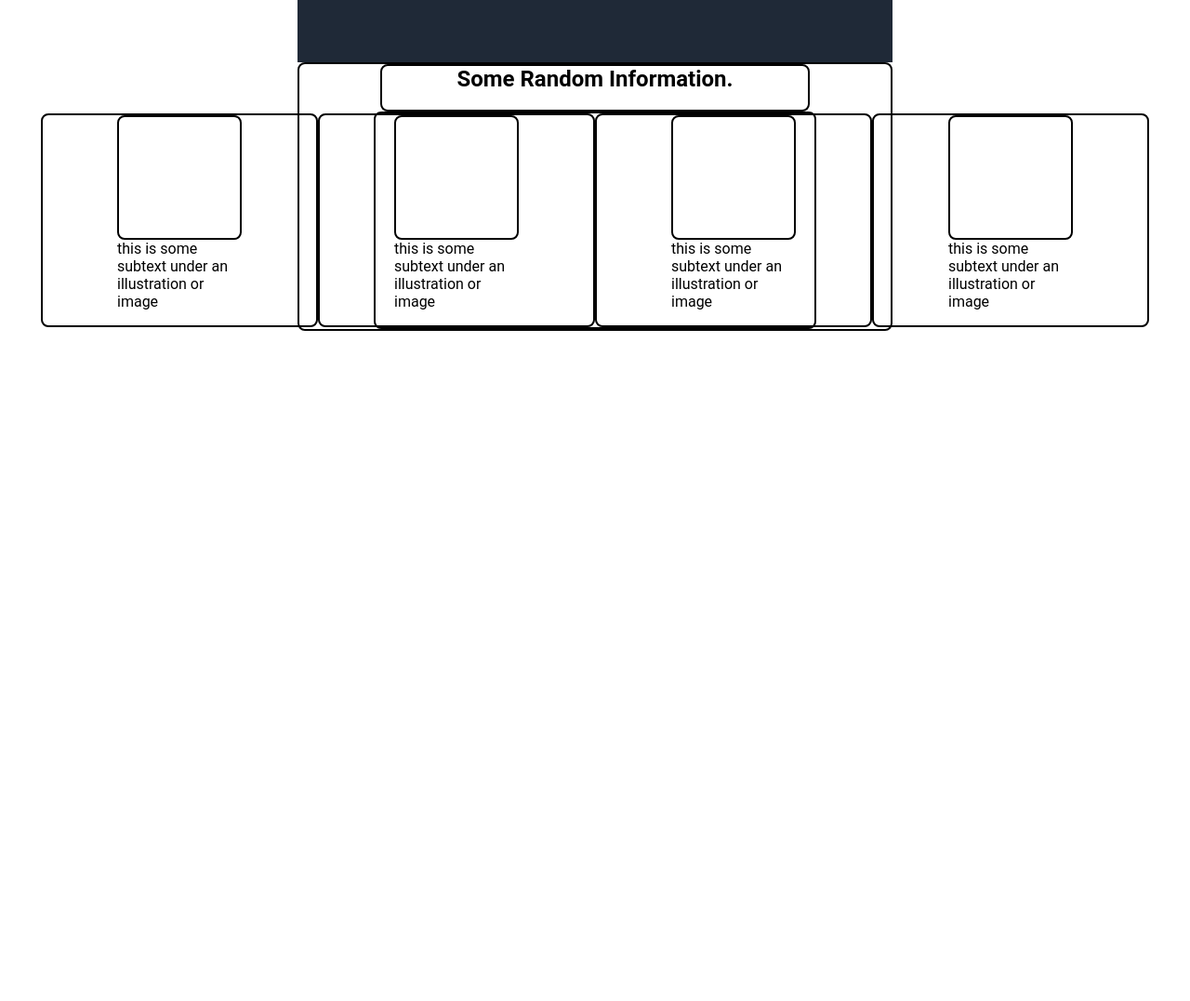
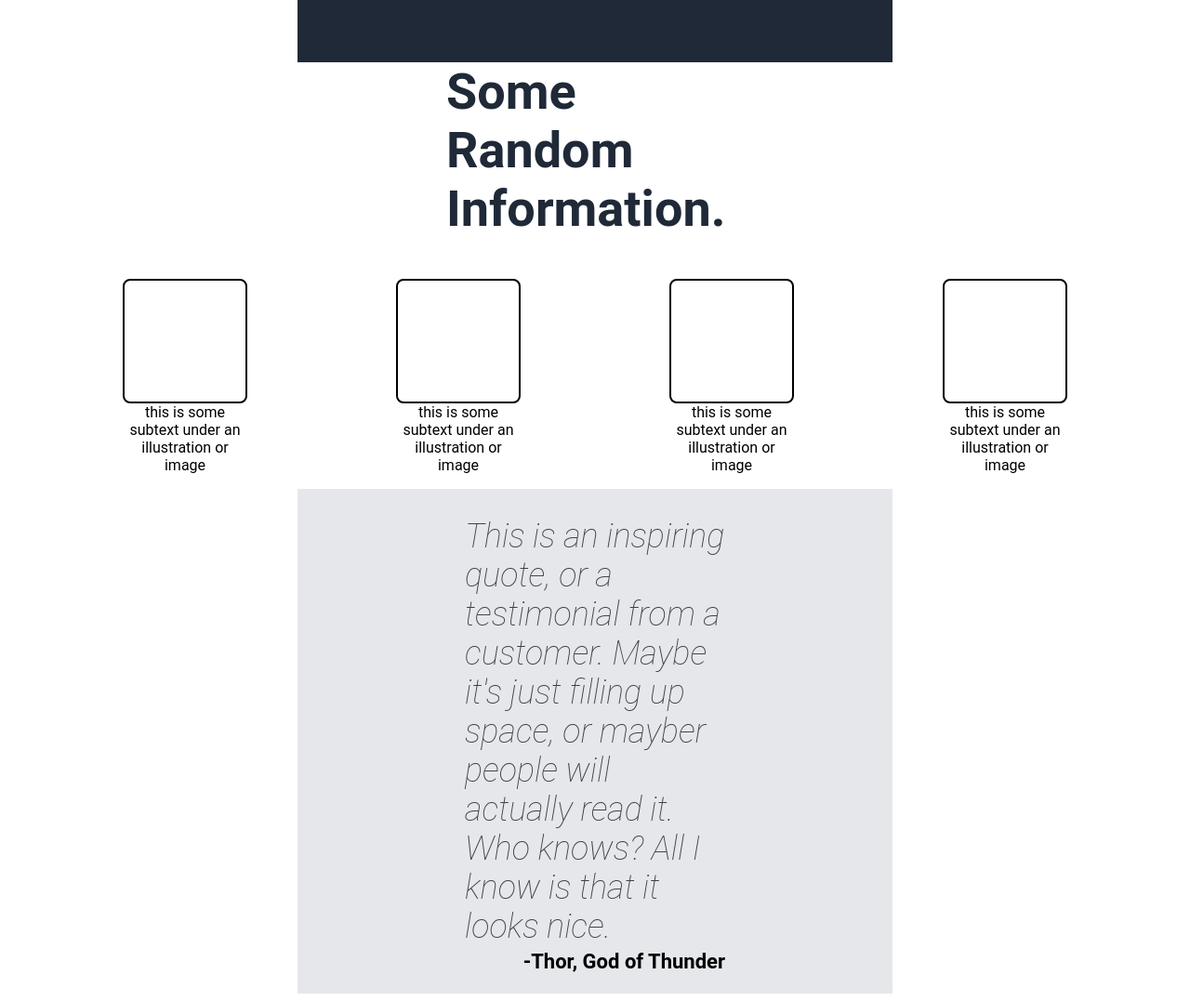
Before and after one commit to YourManz/odin-landing-page, a plain HTML site: page index.html in a window 1280 px wide. Shown: the part 660-1737 px from the top of the page at 93% size. Before the commit the page ends 1024 px from the top, so only its background shows below. Drawn offline with Linux system fonts and the light colour scheme.

Commit message:
I completed the .pretentious-quote section
I added a section where you can insert stylized quotes as well as the author of the quote. It is stylized to reflect the fact that it is a quote

```diff
--- a/index.html
+++ b/index.html
@@ -49,7 +49,10 @@
                 </div>
 
             </div>
-            <div class="pretentious-quote"></div>
+            <div class="pretentious-quote">
+                <p class="main-text">This is an inspiring quote, or a testimonial from a customer. Maybe it's just filling up space, or mayber people will actually read it. Who knows? All I know is that it looks nice.</p>
+                <p class="author">-Thor, God of Thunder</p>
+            </div>
             <div class="call-to-action"></div>
             <div class="copyright"></div>
     </div>
--- a/styles/style.css
+++ b/styles/style.css
@@ -84,30 +84,26 @@
 .random-icons {
     display:flex;
     flex-direction:column;
-    border: 2px solid black;
-    border-radius: 8px;
 }
 
 .random-icons .header {
     align-self:center;
-    border: 2px solid black;
-    border-radius: 8px;
+    font-size:36px;
+    font-weight:900;
+    color:#1f2937;
 }
 
 .random-icons .icons-div {
     display:flex;
     flex-direction:row;
     justify-content:center;
-    border: 2px solid black;
-    border-radius: 8px;
 }
 
 .random-icons .icons-div .box-div {
     display:flex;
     flex-direction:column;
+    text-align: center;
     margin:0px;
-    border: 2px solid black;
-    border-radius: 8px;
     padding-left:0px;
     padding-right:0px;
 }
@@ -118,3 +114,27 @@
     border: 2px solid black;
     border-radius: 8px;
 }
+
+.pretentious-quote {
+    display:flex;
+    flex-direction:column;
+    justify-content:flex-end;
+    background-color:#E5E7EB;
+    padding-left:100px;
+    padding-right:100px;
+}
+
+.pretentious-quote .main-text {
+    font-size:36px;
+    font-style:italic;
+    font-weight:50;
+    color: #3c4148;
+    margin-top:30px;
+    margin-bottom:4px;
+}
+
+.pretentious-quote .author {
+    align-self:flex-end;
+    font-weight:bold;
+    font-size:22px;
+}
```
